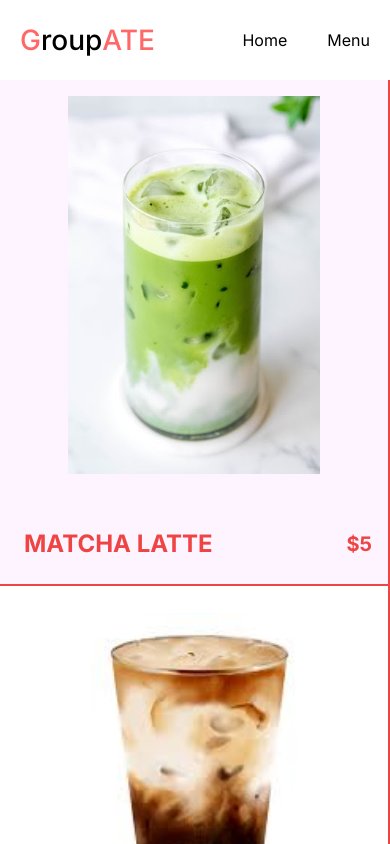
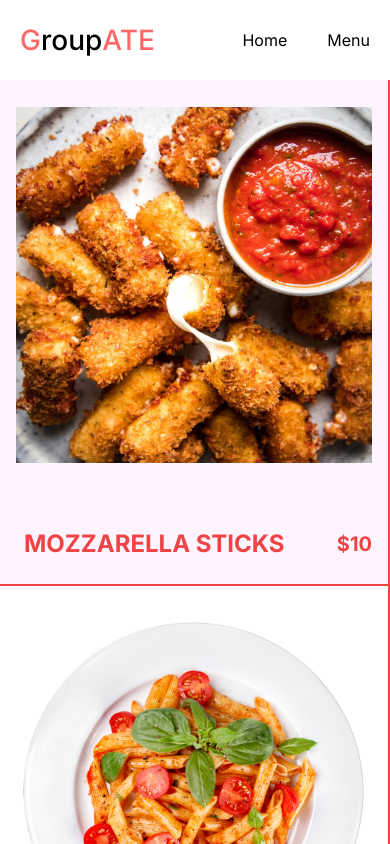
Before and after one commit to pauum0109/SE-Project, a Next.js app in the folder Front-end/: page /menu/Appetizer in a window 390 px wide. Shown: the top 844 px of the page. Built offline with nearby package versions, Linux system fonts and the light colour scheme.

Commit message:
Add files via upload

```diff
--- a/Front-end/src/app/menu/[category]/page.tsx
+++ b/Front-end/src/app/menu/[category]/page.tsx
@@ -1,29 +1,100 @@
-import { pizzas } from "@/data";
+'use client';
+
+import { useParams } from 'next/navigation';
+import { pizzas } from "@/data";  // Ensure the correct import path
 import Image from "next/image";
 import Link from "next/link";
-import React from "react";
+import React, { memo, useEffect, useState } from "react";
+
+// Define a type for the product
+interface Product {
+  id: number;
+  title: string;
+  desc?: string;
+  img?: string;
+  price: number;
+  options?: { title: string; additionalPrice: number; }[];
+}
+
+// Function to filter products by category
+const filterProductsByCategory = (category: string): Product[] => {
+  // Categories for filtering
+  const drinkTitles = ["Matcha Latte", "Milk Coffee", "Strawberry Milk Shake"];
+  const appetizerTitles = ["Mozzarella Sticks", "Spicy Arrabbiata"];
+  const mainCourseTitles = ["Pesto Primavera", "Ramen", "Wings", "Jalapeño Fiesta"];
+
+  // Filtering products based on category
+  switch (category) {
+    case "Drinks":
+      return pizzas.filter(product => drinkTitles.includes(product.title));
+    case "Appetizer":
+      return pizzas.filter(product => appetizerTitles.includes(product.title));
+    case "maincourses":
+      return pizzas.filter(product => mainCourseTitles.includes(product.title));
+    default:
+      return []; // Return an empty array if the category does not match
+  }
+};
 
 const CategoryPage = () => {
+  const { category } = useParams();  // Get the category from the URL parameter
+  const [products, setProducts] = useState<Product[]>([]);
+
+  // Debugging: Log the category to ensure it's passed correctly
+  useEffect(() => {
+    console.log("Category from URL:", category);
+
+    // Check if category exists and is a valid string
+    if (category && typeof category === 'string') {
+      const filtered = filterProductsByCategory(category);
+      console.log("Filtered Products:", filtered); // Log the filtered products for debugging
+      setProducts(filtered);
+    } else {
+      // If category is invalid, set products to an empty array or handle the case appropriately
+      setProducts([]);
+    }
+  }, [category]); // Only rerun the effect when the category changes
+
   return (
     <div className="flex flex-wrap text-red-500">
-      {pizzas.map((item) => (
-        <Link className="w-full h-[60vh] border-r-2 border-b-2 border-red-500 sm:w-1/2 lg:w-1/3 p-4 flex flex-col justify-between group odd:bg-fuchsia-50" href={`/product/${item.id}`} key={item.id}>
+      {products.length > 0 ? (
+        products.map(({ id, img, title, price }) => (
+          <Link
+            key={id}
+            href={`/product/${id}`}
+            className="w-full h-[60vh] border-r-2 border-b-2 border-red-500 sm:w-1/2 lg:w-1/3 p-4 flex flex-col justify-between group odd:bg-fuchsia-50"
+          >
             {/* IMAGE CONTAINER */}
-          {item.img && (
+            {img && (
               <div className="relative h-[80%]">
-              <Image src={item.img} alt="" fill className="object-contain"/>
+                <Image
+                  src={img}
+                  alt={`Image of ${title}`}  // Alt text for accessibility
+                  fill
+                  className="object-contain"
+                  priority
+                />
               </div>
             )}
+
             {/* TEXT CONTAINER */}
             <div className="flex items-center justify-between font-bold">
-            <h1 className="text-2xl uppercase p-2">{item.title}</h1>
-            <h2 className="group-hover:hidden text-xl">${item.price}</h2>
-            <button className="hidden group-hover:block uppercase bg-red-500 text-white p-2 rounded-md">Add to Cart</button>
+              <h1 className="text-2xl uppercase p-2">{title}</h1>
+              <h2 className="group-hover:hidden text-xl">${price}</h2>
+              <button
+                className="hidden group-hover:block uppercase bg-red-500 text-white p-2 rounded-md"
+                title="Add to Cart"  // Improve accessibility with title attribute
+              >
+                Add to Cart
+              </button>
             </div>
           </Link>
-      ))}
+        ))
+      ) : (
+        <p className="w-full text-center">No products found for the selected category.</p>
+      )}
     </div>
   );
 };
 
-export default CategoryPage;
+export default memo(CategoryPage);  // Memoizing the component to prevent unnecessary re-renders
--- a/Front-end/src/app/menu/page.tsx
+++ b/Front-end/src/app/menu/page.tsx
@@ -1,21 +1,29 @@
   import { menu } from "@/data";
   import Link from "next/link";
+  import Image from "next/image";
   import React from "react";
 
   const MenuPage = () => {
     return (
-    <div className="p-4 lg:px-20 xl:px-40 h-[calc(100vh-6rem)] md:h-[calc(100vh-9rem)] flex flex-col md:flex-row items-center">
+      <div className="p-4 lg:px-20 xl:px-40 h-[calc(100vh-6rem)] flex flex-col md:grid md:grid-cols-2 lg:grid-cols-3 xl:grid-cols-2.5 gap-5">
         {menu.map((category) => (
           <Link
             href={`/menu/${category.slug}`}
             key={category.id}
-          className="w-full h-1/3 bg-cover p-8 md:h-1/2"
+            className="relative w-full h-60 md:h-80 bg-cover p-8 rounded-lg transition-all duration-300 ease-in-out transform hover:scale-105"
             style={{ backgroundImage: `url(${category.img})` }}
           >
-          <div className={`text-${category.color} w-1/2`}>
-            <h1 className="uppercase font-bold text-3xl">{category.title}</h1>
-            <p className="text-sm my-8">{category.desc}</p>
-            <button className={`hidden 2xl:block bg-${category.color} text-${category.color === "black" ? "white" : "red-500"} py-2 px-4 rounded-md`}>Explore</button>
+            <div
+              className={`absolute inset-0 bg-gradient-to-t from-black to-transparent p-4 flex flex-col justify-between`}
+            >
+              <div className="text-${category.color} w-full text-white">
+                <h1 className="uppercase font-ariel text-3xl">{category.title}</h1>
+                <p className="text-sm mt-4">{category.desc}</p>
+              </div>
+              <button
+                className={`mt-4 bg-${category.color} text-${category.color === "black" ? "white" : "red-500"} py-2 px-4 rounded-md transition-colors duration-300 hover:bg-opacity-80`}
+              >
+              </button>
             </div>
           </Link>
         ))}
```
Lines whose indentation alone changed are shown as unchanged.
